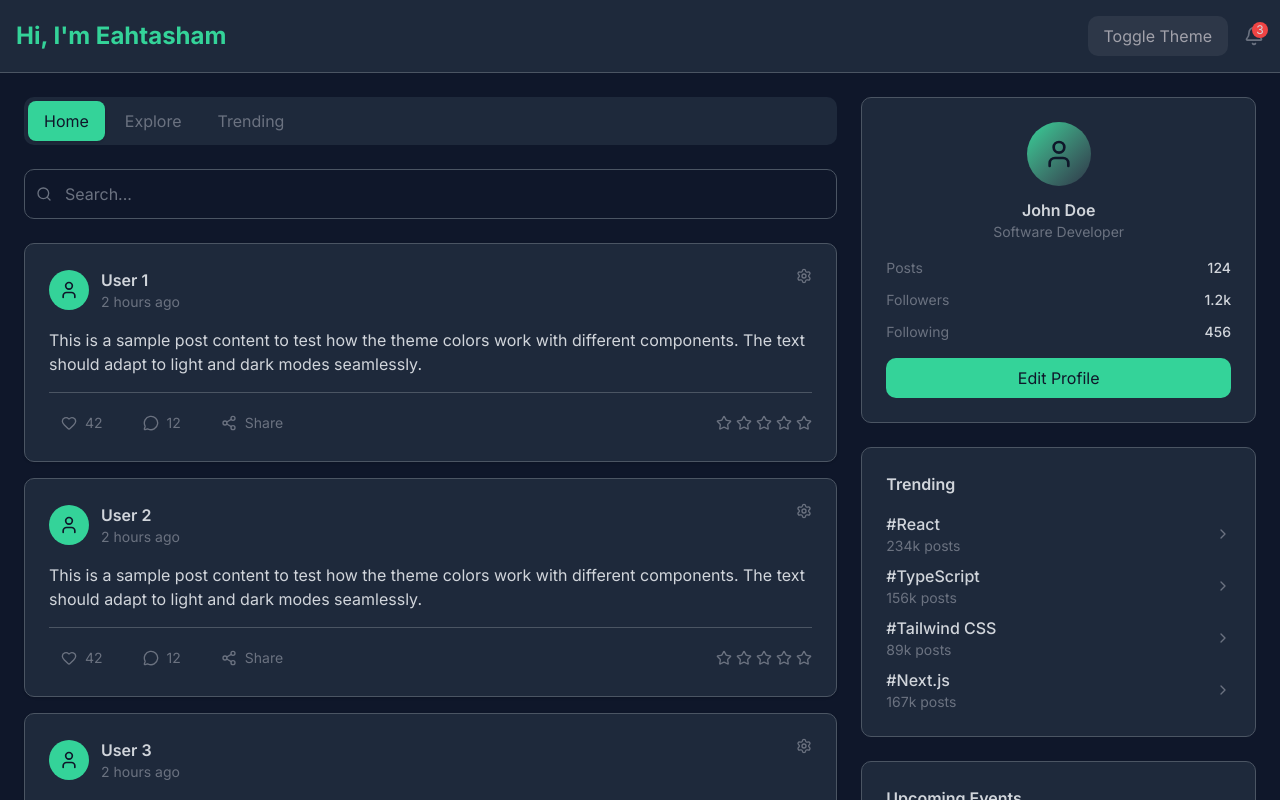
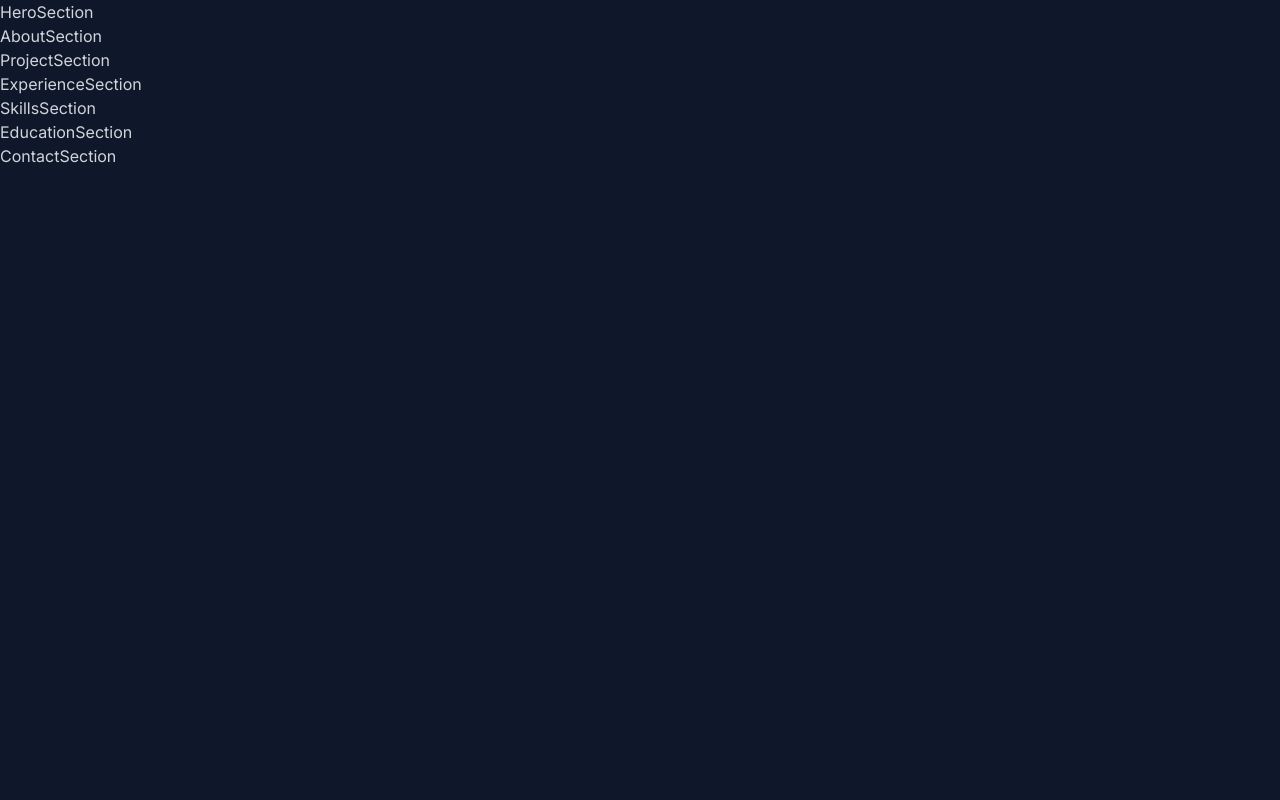
Before and after one commit to Eahtasham/editable-portfolio, a Next.js app: page / in a window 1280 px wide. Shown: the top 800 px of the page. Built offline with nearby package versions, Linux system fonts and the light colour scheme; no server answers.

Commit message:
creates structure for different pages

```diff
--- a/app/globals.css
+++ b/app/globals.css
@@ -181,4 +181,58 @@
 
   /* Text color using variables */
 
+
+  .bg-gradient-primary {
+    background-image: linear-gradient(135deg, var(--primary), var(--accent));
+  }
+
+  .bg-gradient-secondary {
+    background-image: linear-gradient(135deg, var(--secondary), var(--primary));
+  }
+
+  .bg-gradient-hero {
+    background-image: linear-gradient(
+      135deg,
+      var(--background) 0%,
+      color-mix(in oklch, var(--primary) 10%, transparent) 50%,
+      color-mix(in oklch, var(--accent) 10%, transparent) 100%
+    );
+  }
+
+  .bg-gradient-hero-accent {
+    background-image: linear-gradient(45deg, color-mix(in oklch, var(--primary) 20%, transparent), color-mix(in oklch, var(--accent) 20%, transparent));
+  }
+
+  .bg-gradient-modern {
+    background-image: linear-gradient(135deg, var(--background), var(--secondary), color-mix(in oklch, var(--primary) 5%, transparent));
+  }
+
+  .bg-gradient-skills {
+    background-image: linear-gradient(135deg, var(--secondary), var(--background), color-mix(in oklch, var(--accent) 8%, transparent));
+  }
+
+  .bg-gradient-projects {
+    background-image: linear-gradient(135deg, color-mix(in oklch, var(--primary) 5%, transparent), var(--secondary), color-mix(in oklch, var(--accent) 10%, transparent));
+  }
+
+  .bg-gradient-about {
+    background-image: linear-gradient(135deg, var(--background), color-mix(in oklch, var(--primary) 8%, transparent), var(--secondary));
+  }
+
+  /* Optional Text Gradients */
+  .text-gradient-hero {
+    background-image: linear-gradient(to right, var(--primary), var(--accent));
+    background-clip: text;
+    -webkit-background-clip: text;
+    -webkit-text-fill-color: transparent;
+    color: transparent;
+  }
+
+  .text-gradient-modern {
+    background-image: linear-gradient(to right, var(--secondary), var(--primary));
+    background-clip: text;
+    -webkit-background-clip: text;
+    -webkit-text-fill-color: transparent;
+    color: transparent;
+  }
 }
--- a/components/custom/AdminDashboard.tsx
+++ b/components/custom/AdminDashboard.tsx
@@ -73,6 +73,7 @@ interface SectionOrder {
     about: number;
     projects: number;
     experience: number;
+    skills: number;
     education: number;
     contacts: number;
 }
@@ -120,6 +121,7 @@ export default function AdminDashboard() {
         about: 2,
         projects: 3,
         experience: 4,
+        skills: 5,
         education: 5,
         contacts: 6
     });
--- a/components/custom/HomePage.tsx
+++ b/components/custom/HomePage.tsx
@@ -1,25 +1,54 @@
-// components/HomePage.tsx
-"use client";
+"use client"
 
-import React from 'react';
-import { PortfolioData, PortfolioProvider } from '../../context/PortfolioContext';
-import ThemeTestPage from './page-content';
-
-
+import { usePortfolio } from "@/context/PortfolioContext"
+import { HeroSection } from "./sections/HeroSection"
+import { AboutSection } from "./sections/AboutSection"
+import { ProjectSection } from "./sections/ProjectSection"
+import { ExperienceSection } from "./sections/ExperienceSection"
+import { EducationSection } from "./sections/EducationSection"
+import { SkillsSection } from "./sections/SkillsSection"
+import { ContactSection } from "./sections/ContactSection"
 
 
 export default function HomePage() {
+  const { data,loading } = usePortfolio()
+
+  if (loading) {
+    return <div>Loading...</div>
+  }
+
+  // Create ordered sections based on sectionOrder
+  const sectionComponents = {
+    hero: <HeroSection key="hero" hero={data.hero} />,
+    about: <AboutSection key="about" about={data.about} />,
+    projects: <ProjectSection key="projects" projects={data.projects} />,
+    experience: <ExperienceSection key="experience" experience={data.experience} />,
+    education: <EducationSection key="education" education={data.education} />,
+    skills: <SkillsSection key="skills" skills={data.skills} />,
+    contacts: <ContactSection key="contacts" contacts={data.contacts} />,
+  }
+
+  // Sort sections by order and add skills section
+  const orderedSections = Object.entries({ ...data.sectionOrder, skills: 5.5 })
+    .sort(([, a]:any, [, b]:any) => a - b)
+    .map(([sectionName]) => sectionComponents[sectionName as keyof typeof sectionComponents])
+
+  const sectionNames = Object.keys({ ...data.sectionOrder, skills: 5.5 }).sort(
+    (a, b) =>
+      (({ ...data.sectionOrder, skills: 5.5 })[a] as number) - ({ ...data.sectionOrder, skills: 5.5 }[b] as number),
+  )
+
   return (
-    // <PortfolioProvider initialData={data}>
-      <div className="min-h-screen bg-background text-foreground">
-        <ThemeTestPage />
-        {/* <HeroSection />
-        <AboutSection />
-        <ProjectsSection />
-        <ExperienceSection />
-        <SkillsSection />
-        <ContactSection /> */}
+    <div className="min-h-screen bg-background text-foreground">
+      {/* <Navigation sections={sectionNames} /> */}
+      <div>
+        {orderedSections.map((section, index) => (
+          <div key={index} id={sectionNames[index]}>
+            {section}
+          </div>
+        ))}
       </div>
-    // </PortfolioProvider>
-  );
+      {/* <Footer /> */}
+    </div>
+  )
 }
--- /dev/null
+++ b/components/custom/sections/AboutSection.tsx
@@ -0,0 +1,12 @@
+import { PortfolioData } from '@/context/PortfolioContext'
+import React from 'react'
+
+interface AboutSectionProps {
+ about:PortfolioData['about']
+}
+
+export const AboutSection = ({about}:AboutSectionProps) => {
+  return (
+    <div>AboutSection</div>
+  )
+}
--- /dev/null
+++ b/components/custom/sections/ContactSection.tsx
@@ -0,0 +1,12 @@
+import { PortfolioData } from '@/context/PortfolioContext'
+import React from 'react'
+
+interface ContactSectionProps {
+ contacts:PortfolioData['contacts']
+}
+
+export const ContactSection = ({contacts}:ContactSectionProps) => {
+  return (
+    <div>ContactSection</div>
+  )
+}
--- /dev/null
+++ b/components/custom/sections/EducationSection.tsx
@@ -0,0 +1,12 @@
+import { PortfolioData } from '@/context/PortfolioContext'
+import React from 'react'
+
+interface EducationSectionProps {
+  education: PortfolioData['education']
+}
+
+export const EducationSection = ({education}:EducationSectionProps) => {
+  return (
+    <div>EducationSection</div>
+  )
+}
--- /dev/null
+++ b/components/custom/sections/ExperienceSection.tsx
@@ -0,0 +1,13 @@
+import { PortfolioData } from '@/context/PortfolioContext'
+import React from 'react'
+
+interface ExperienceSectionProps {
+  experience: PortfolioData['experience']
+}
+
+
+export const ExperienceSection = ({experience}:ExperienceSectionProps) => {
+  return (
+    <div>ExperienceSection</div>
+  )
+}
--- /dev/null
+++ b/components/custom/sections/HeroSection.tsx
@@ -0,0 +1,12 @@
+import { PortfolioData } from '@/context/PortfolioContext'
+import React from 'react'
+
+export interface HeroSectionProps {
+  hero: PortfolioData['hero']
+}
+
+export const HeroSection = ({hero}:HeroSectionProps) => {
+  return (
+    <div>HeroSection</div>
+  )
+}
--- /dev/null
+++ b/components/custom/sections/ProjectSection.tsx
@@ -0,0 +1,12 @@
+import { PortfolioData } from '@/context/PortfolioContext'
+import React from 'react'
+
+interface ProjectSectionProps {
+    projects: PortfolioData['projects']
+}
+
+export const ProjectSection = ({projects}:ProjectSectionProps) => {
+  return (
+    <div>ProjectSection</div>
+  )
+}
--- /dev/null
+++ b/components/custom/sections/SkillsSection.tsx
@@ -0,0 +1,12 @@
+import { PortfolioData } from '@/context/PortfolioContext'
+import React from 'react'
+
+interface SkillsSectionProps {
+  skills: PortfolioData['skills']
+}
+
+export const SkillsSection = ({skills}:SkillsSectionProps) => {
+  return (
+    <div>SkillsSection</div>
+  )
+}
--- a/context/PortfolioContext.tsx
+++ b/context/PortfolioContext.tsx
@@ -17,6 +17,7 @@ export interface PortfolioData {
     about: number;
     projects: number;
     experience: number;
+    skills: number;
     education: number;
     contacts: number;
   };
--- a/lib/portfolio-api.ts
+++ b/lib/portfolio-api.ts
@@ -59,8 +59,9 @@ const defaultData: PortfolioData = {
     about: 2,
     projects: 3,
     experience: 4,
-    education: 5,
-    contacts: 6
+    skills: 5,
+    education: 6,
+    contacts: 7
   },
   hero: {
     heading: "Hi, I'm Eahtasham",
```
